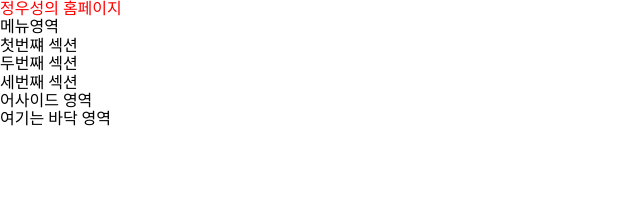
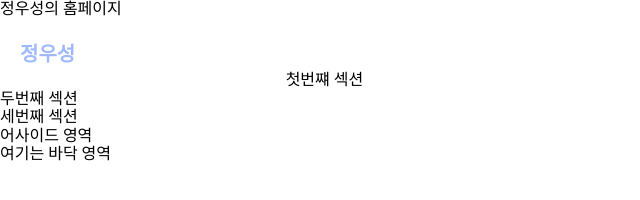
Before and after one commit to wjddntjd119/Project2020, a plain HTML site: page index.html in a window 1280 px wide. Shown: the whole page, without its empty margins (0-640 px from the left). Drawn offline with Linux system fonts and the light colour scheme.

Commit message:
Edit main menu
메인메뉴와 로고 스타일 정리

```diff
--- a/index.html
+++ b/index.html
@@ -17,7 +17,14 @@
 </head>
 <body>
     <header>정우성의 홈페이지</header>
-    <nav>메뉴영역</nav>
+    <nav>
+        <ul>
+            <li class ="logo">정우성</li>
+            <li><a href="#">메뉴1</a></li>
+            <li><a href="#">메뉴2</a></li>
+            <li><a href="#">메뉴3</a></li>
+        </ul>
+    </nav>
     <article>
         <section>첫번쨰 섹션</section>
         <section>두번째 섹션</section>
--- a/main.css
+++ b/main.css
@@ -4,6 +4,30 @@
     * Author: wjddntjd119
 */
 
-header {
-    color: red;
+/* logo */
+.logo {
+    color: rgb(159, 185, 255);
+    font-size: 20px;
+    font-weight: bold;
+    text-decoration: none;
 }
+/* main menu */
+ul {
+    width : 100%;
+    height: 30px;
+    margin: 0;
+    padding: 15px 10px 8px;
+    background: rgb(49.49,49);
+    list-style: none;
+}
+
+ul li {
+    float: left;
+    margin: 10px;
+}
+ul li a {
+    color: rgb(255, 255, 255);
+    font-size: 20px;
+    font-weight: bold;
+    text-decoration: none;
+}
```
